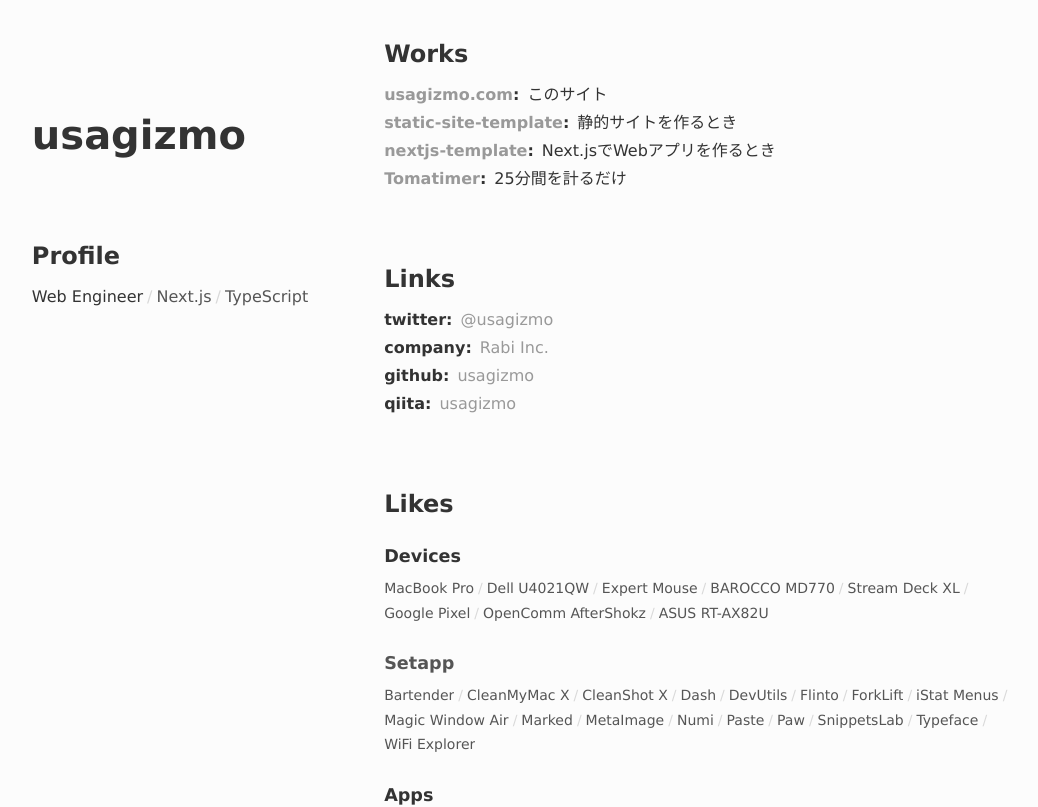
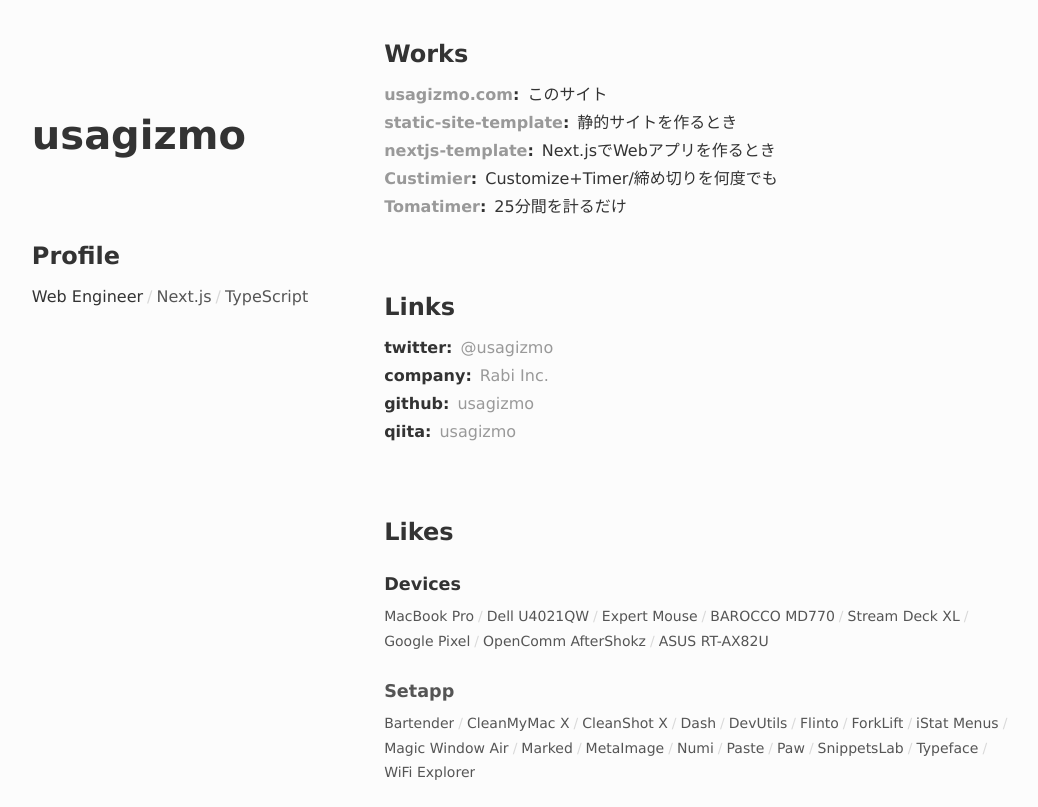
Before and after one commit to usagizmo/usagizmo.com_2021, a Next.js app: page / in a window 1280 px wide. Shown: the top 807 px of the page, without its empty margins (96-1134 px from the left). Built offline with nearby package versions, Linux system fonts and the light colour scheme; a web font is replaced by a local one.

Commit message:
Add custimer

```diff
--- a/src/pages/index.tsx
+++ b/src/pages/index.tsx
@@ -92,6 +92,19 @@
                     <strong className="u-property">
                       <a
                         className="u-text-link --line"
+                        href="https://custimer.app/"
+                        target="_blank"
+                        rel="noopener noreferrer"
+                      >
+                        Custimier
+                      </a>
+                    </strong>
+                    Customize+Timer/締め切りを何度でも
+                  </li>
+                  <li>
+                    <strong className="u-property">
+                      <a
+                        className="u-text-link --line"
                         href="https://tomatimer.com/"
                         target="_blank"
                         rel="noopener noreferrer"
```
